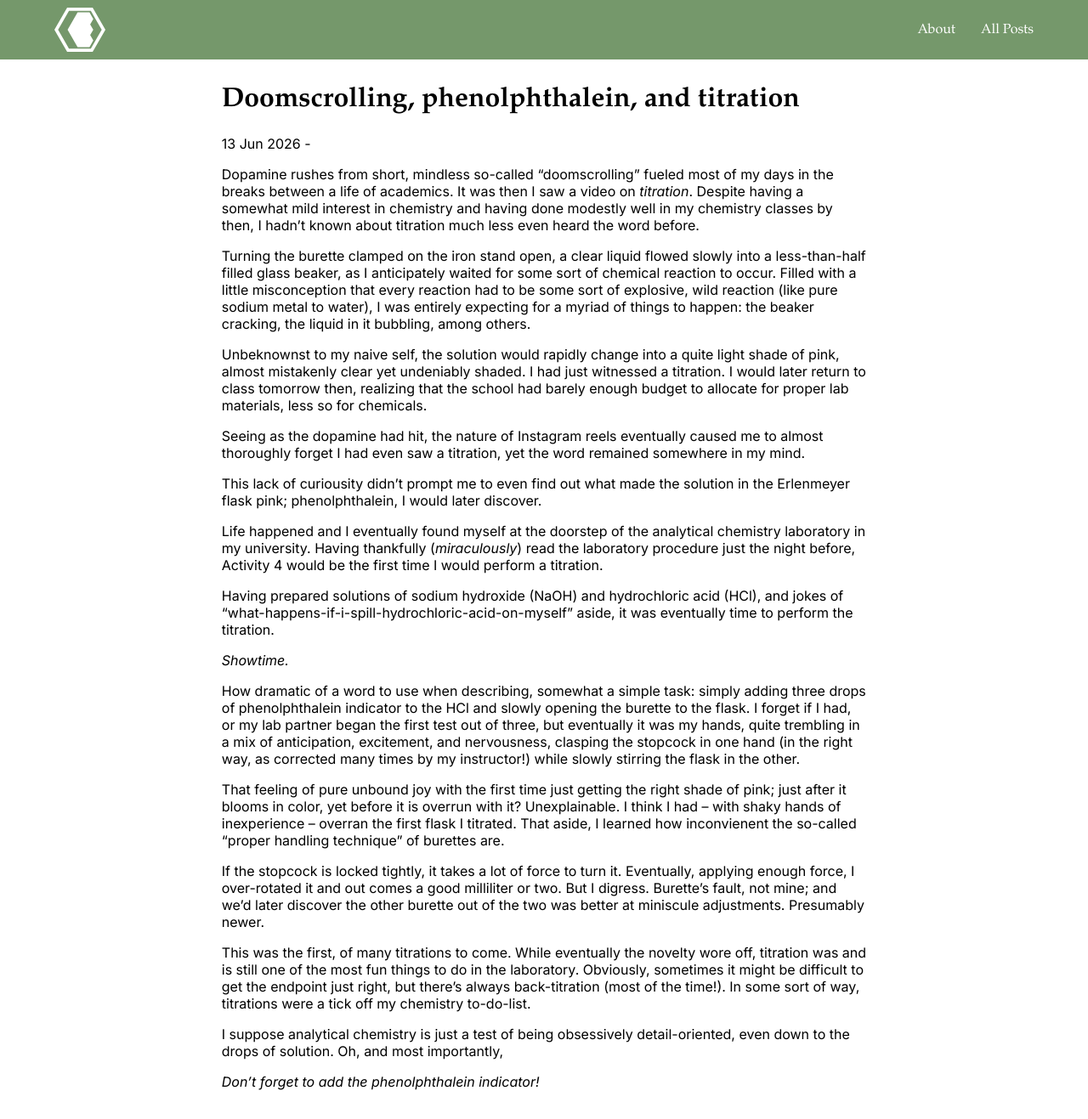
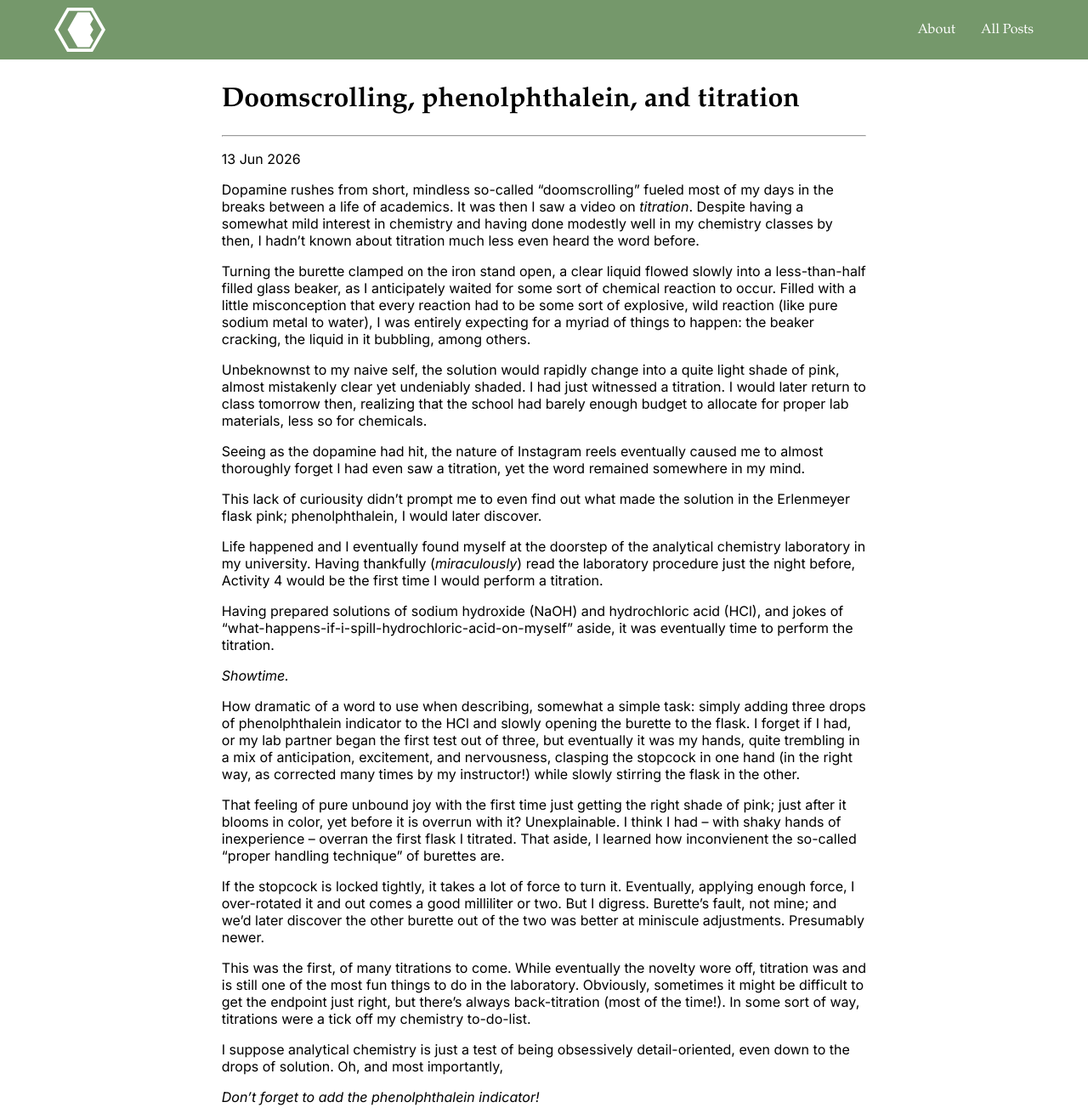
Before and after one commit to 416eclipse/416eclipse.github.io, a Jekyll site: the page built from _posts/2026-06-13-doomscrolling-phenolphthalein-and-titration.md, in a window 1280 px wide and 1317 px high. Shown: the whole window at 85% size. Built offline with Jekyll 4.4.1, drawn with Linux system fonts in a browser that asks for light colours.

Commit message:
Fixed logo link to home and added horizontal rule after title.

```diff
--- a/_includes/navigation.html
+++ b/_includes/navigation.html
@@ -1,6 +1,6 @@
 <nav class="navbar">
     <div class="navlogo">
-        <a href="index.html">
+        <a href="/index.html">
             <img src="/assets/images/chemiclipse-logo-white.svg" alt="Chemiclipse" width="60" height="60">
         </a>
     </div>
--- a/_layouts/post.html
+++ b/_layouts/post.html
@@ -2,6 +2,7 @@
 layout: default
 ---
 <h1>{{ page.title }}</h1>
-<p>{{ page.date | date_to_string }} - {{ page.author }}</p>
+<hr>
+<p>{{ page.date | date_to_string }}</p>
 
 {{ content }}
```
